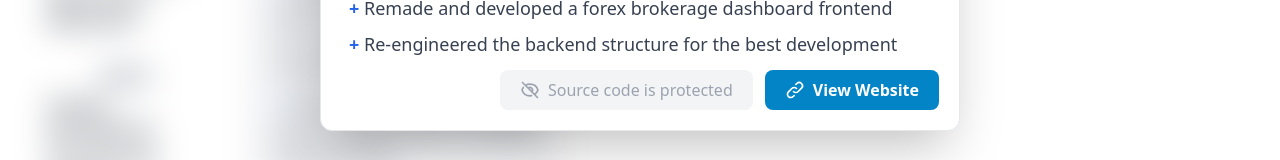
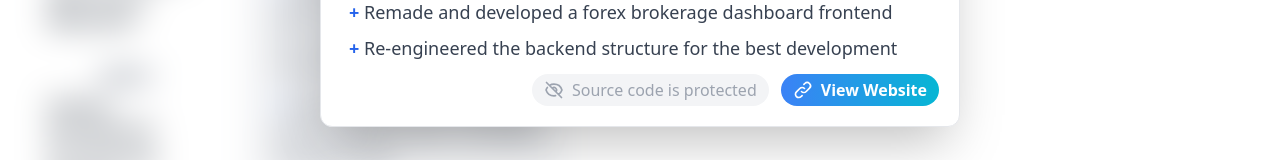
Before and after one commit to thearian/thearian, a Next.js app: page / in a window 1280 px wide. Both pictures are taken after a click on the element 405 px from the left and 620 px from the top of the page. Shown: the part 417-577 px from the top of the page. Built offline with nearby package versions, Linux system fonts and the light colour scheme.

Commit message:
fix: Experience buttons css

```diff
--- a/components/Experience/index.tsx
+++ b/components/Experience/index.tsx
@@ -103,8 +103,8 @@ const Experience: NextPage<Props> = ({ data }) => {
         { form == "full" &&
           <div className='w-full flex flex-row justify-end gap-x-3 mt-3'>
             <a
-              className='flex flex-row items-center bg-gray-100 text-gray-400 py-2 px-5 rounded-lg'
-              href={data.url}
+              className={styles.secondary_button}
+              href={data.source}
             >
               { data.source ?
                 <TechIcon icon='github' size={25} /> :
@@ -114,7 +114,7 @@ const Experience: NextPage<Props> = ({ data }) => {
             </a>
 
             <a
-              className='flex flex-row items-center bg-sky-600 text-white font-semibold py-2 px-5 rounded-lg'
+              className={styles.primary_button}
               href={data.url}
             >
               <LinkIcon className='w-5 h-5 mr-2' />
--- a/styles/Experience.module.css
+++ b/styles/Experience.module.css
@@ -19,3 +19,15 @@
 .container_full .card {
   @apply bg-white border shadow shadow-2xl m-10 md:w-2/3 lg:w-1/2
 }
+
+.button {
+  @apply flex flex-row items-center py-1 px-3 rounded-full;
+}
+
+.primary_button {
+ @apply button bg-gradient-to-r from-blue-500 to-cyan-500 text-white font-semibold;
+}
+
+.secondary_button {
+  @apply button bg-gray-100 text-gray-400;
+}
```
